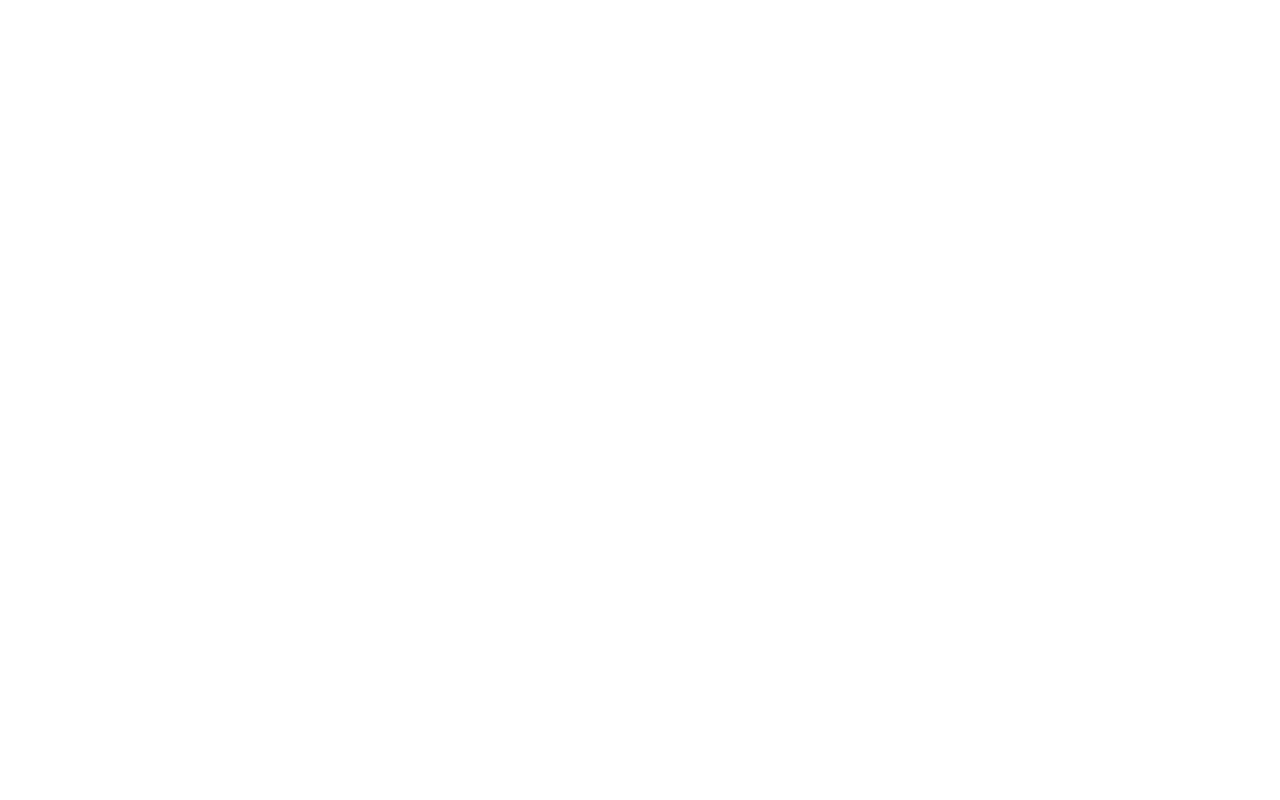
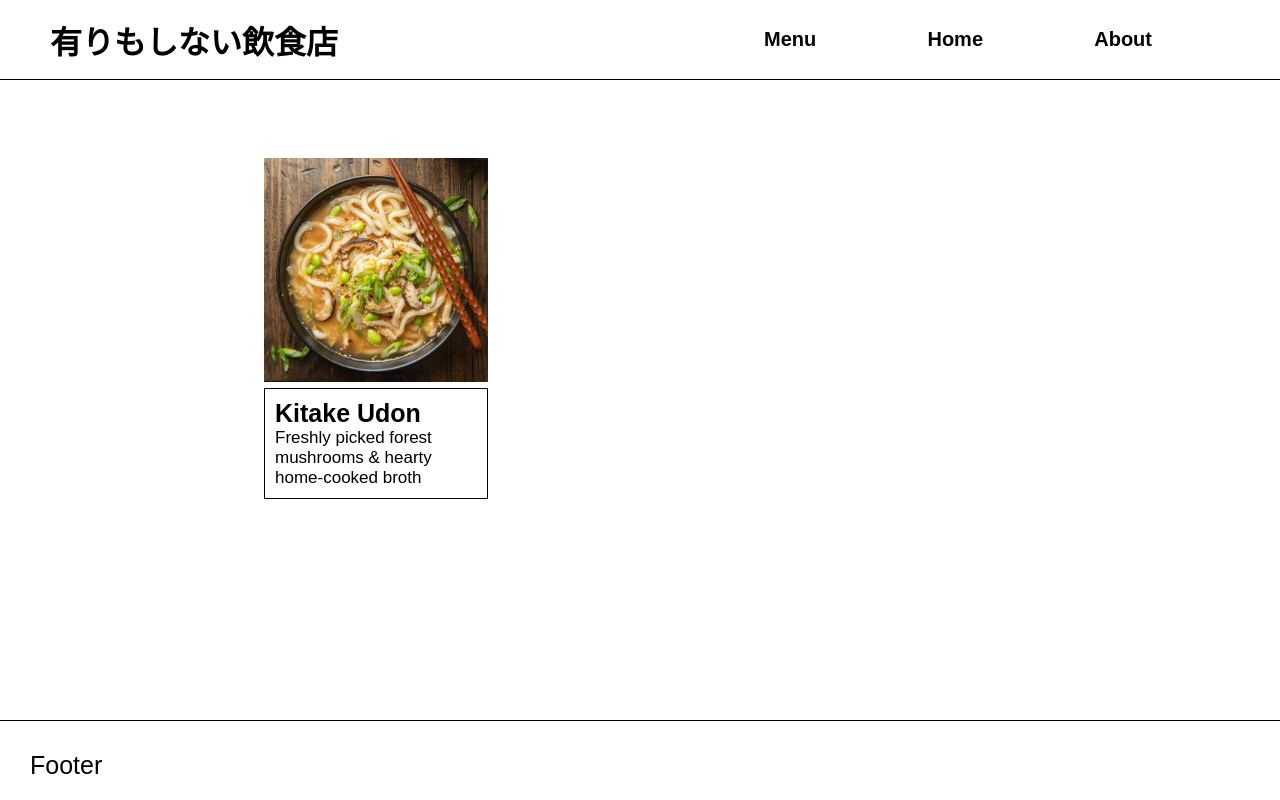
Before and after one commit to amekatze/restaurant-page, a website built with webpack: page dist/index.html in a window 1280 px wide. Built offline with Linux system fonts and the light colour scheme; a web font is replaced by a local one.

Commit message:
Base design setup, hard coded into HTML

```diff
--- a/package.json
+++ b/package.json
@@ -17,6 +17,8 @@
   },
   "homepage": "https://github.com/amekatze/restaurant-page#readme",
   "devDependencies": {
+    "css-loader": "^6.7.1",
+    "style-loader": "^3.3.1",
     "webpack": "^5.74.0",
     "webpack-cli": "^4.10.0"
   }
--- a/src/index.js
+++ b/src/index.js
@@ -1 +1,6 @@
-console.log('Working')
+import './style.css';
+import menu from './menu';
+
+const page = document.querySelector('.page')
+
+page.appendChild(menu())
--- /dev/null
+++ b/src/menu.js
@@ -0,0 +1,24 @@
+const MenuItem = (title, description, image) => {
+    return {
+        title,
+        description,
+        image
+    }
+}
+
+const kitakeUdon = MenuItem('Kitake Udon', 'Freshly picked forest mushrooms & hearty home-cooked broth', './kitakeudon.jpg');
+
+function menu(){
+
+    const menuCard = document.createElement('div');
+    menuCard.classList.add('menu-card');
+    menuCard.innerHTML = `<img src='${kitakeUdon.image}'>`;
+    const description = document.createElement('div');
+    description.classList.add('description');
+    description.innerHTML = `<span>${kitakeUdon.title}</span>` + kitakeUdon.description;
+    menuCard.appendChild(description)
+
+    return menuCard;
+}
+
+export default menu;
--- /dev/null
+++ b/src/style.css
@@ -0,0 +1,103 @@
+@import url('https://fonts.googleapis.com/css2?family=Zen+Maru+Gothic:wght@300&display=swap');
+
+*{
+    box-sizing: border-box;
+}
+
+.content {
+    margin: 0;
+    padding: 0;
+    font-family: 'Zen Maru Gothic', sans-serif;
+    font-size: 25px;
+    display: flex;
+    justify-content: center;
+    background-color: rgb(255, 255, 255);
+}
+
+.header {
+    display: flex;
+    position: fixed;
+    top: 0;
+    border-bottom: 1px solid black;
+}
+
+.header, .footer {
+    position: fixed;
+    width: 100vw;
+    height: 10vh;
+    padding: 30px;
+    background-color: rgba(255, 255, 255, 0.928);
+}
+
+.nav {
+    display: flex;
+    width: 90vw ;
+    align-items: center;
+    justify-content: space-between;
+}
+
+.nav, .nav a {
+    color: rgb(4, 4, 4);
+    font-size: 20px;
+    text-decoration: none;
+    font-weight: bold;
+}
+
+.nav a:hover {
+    text-shadow: 2px 2px 4px rgb(255, 189, 34);
+}
+
+.nav ul{
+    display: flex;
+    justify-content: space-between;
+    width: 35vw;
+    padding: 0;
+}
+
+.nav li {
+    list-style: none;
+    padding: 30px;
+}
+
+.logo {
+    padding: 20px;
+    font-size: 2rem;
+    font-weight: bold;
+    color: black;
+    font-family: 'Zen Maru Gothic', sans-serif;
+}
+
+.main {
+    margin: 100px 0;
+    padding: 50px;
+    width: 80vw;
+    display: flex;
+    justify-content: center;
+}
+
+.page {
+    display: grid;
+    grid-template-columns: 1fr 1fr 1fr;
+    grid-gap: 40px;
+}
+
+.page div, .page img {
+    width: 14rem;
+}
+
+.description {
+    border: 1px solid black;
+    font-size: 17px;
+    padding: 10px;
+}
+
+.description span {
+    display: block;
+    font-weight: bold;
+    font-size: 25px;
+}
+
+.footer {
+    border-top: 1px solid black;
+    bottom: 0;
+}
--- a/webpack.config.js
+++ b/webpack.config.js
@@ -6,4 +6,12 @@ module.exports = {
     filename: 'main.js',
     path: path.resolve(__dirname, 'dist'),
   },
+  module: {
+    rules: [
+      {
+        test: /\.css$/i,
+        use: ['style-loader', 'css-loader'],
+      },
+    ],
+  },
 };
```
Also changed, not shown: dist/index.html, dist/kitakeudon.jpg (added), dist/main.js, dist/udon-noodle-soup-sq-7.jpg (added), 1 other file.
